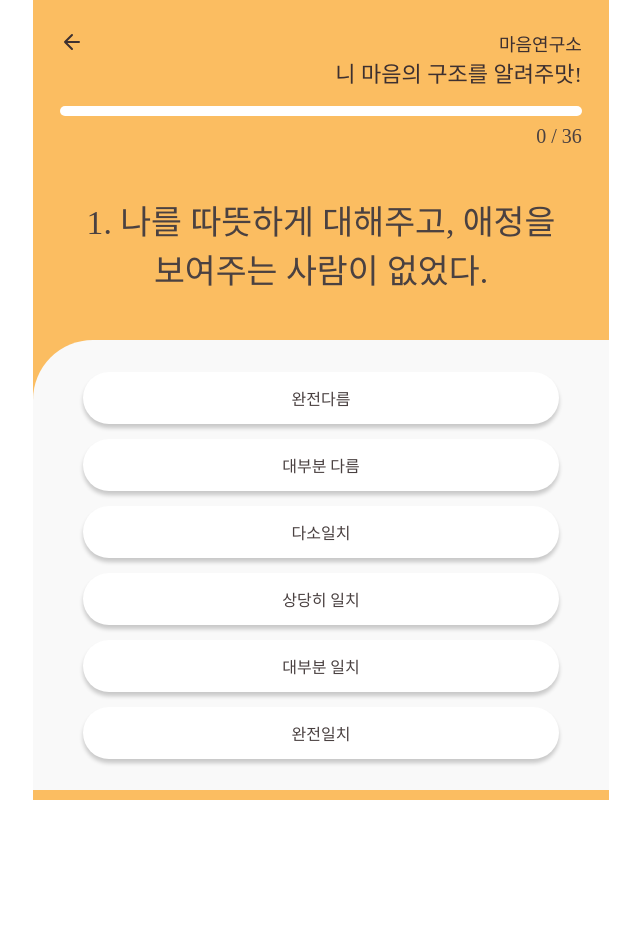
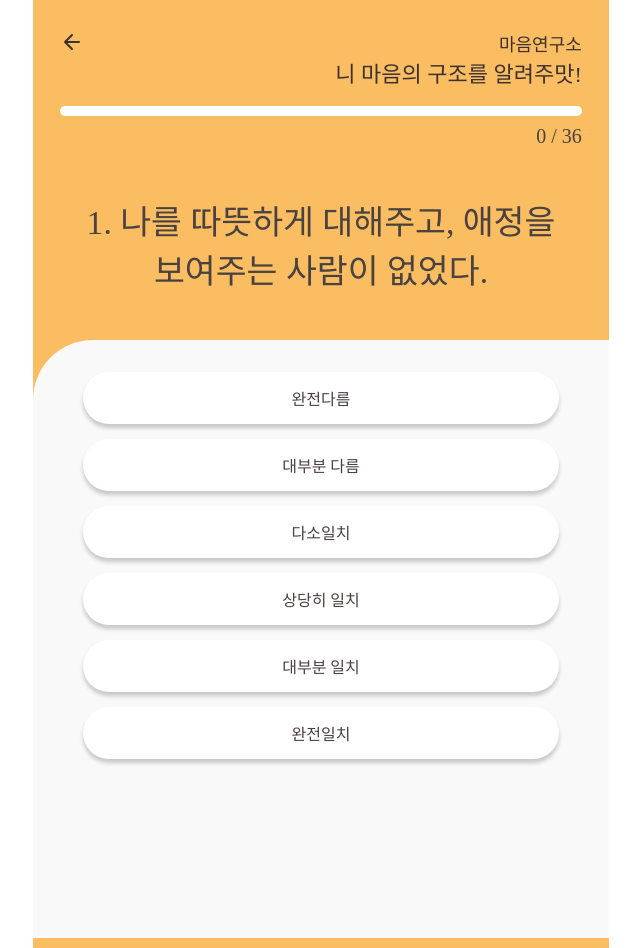
Before and after one commit to vyekahs/mhsq_min, a SvelteKit app: page /survey in a window 1280 px wide. Shown: the whole page, without its empty margins (319-959 px from the left). Before the commit the page ends 800 px from the top, so only its background shows below. Built offline with nearby package versions, Linux system fonts and the light colour scheme; a web font is replaced by a local one.

Commit message:
feat: 높이 조절

```diff
--- a/src/app.html
+++ b/src/app.html
@@ -19,22 +19,10 @@
 				src: url('NotoSansKR-Light.ttf');
 			}
 
-			html {
+			body > div {
 				width: 100%;
 				height: 100%;
-				min-width: 100vw;
 				min-height: 100vh;
-			}
-
-			body {
-				width: 100%;
-				height: 100%;
-				display: flex;
-				justify-content: center;
-				align-items: center;
-			}
-
-			body > div {
 				display: flex;
 				justify-content: center;
 				align-items: center;
@@ -48,6 +36,6 @@
 		</style>
 	</head>
 	<body data-sveltekit-preload-data="hover">
-		<div style="display: contents">%sveltekit.body%</div>
+		<div>%sveltekit.body%</div>
 	</body>
 </html>
--- a/src/component/Funnel/Funnel.svelte
+++ b/src/component/Funnel/Funnel.svelte
@@ -38,6 +38,7 @@
   div {
     width: 100%;
     height: 100%;
+    min-height: 100vh;
     position: relative;
   }
 </style>
--- a/src/component/Transition/Transition.svelte
+++ b/src/component/Transition/Transition.svelte
@@ -16,7 +16,7 @@
     return {
       duration: 400,
       css: (t: number, u: number) => {
-        return `transform: translateX(${offset * u}px);`;
+        return `position: absolute; transform: translateX(${offset * u}px);`;
       },
     };
   }
@@ -33,7 +33,8 @@
     return {
       duration: $disabled ? 0 : 400,
       css: (t: number, u: number) =>
-        `transform: translateX(${-offset * u}px);
+        `position: absolute;
+        transform: translateX(${-offset * u}px);
         left:0; z-index: -1;
         `,
     };
--- a/src/routes/survey/+page.svelte
+++ b/src/routes/survey/+page.svelte
@@ -25,6 +25,10 @@
       selectAnswer: answer.add,
     },
   }));
+
+  onMount(() => {
+    answer.removeAll();
+  });
 </script>
 
 <div class="section">
@@ -52,6 +56,7 @@
   .section {
     width: 100%;
     height: 100%;
+    min-height: 100vh;
     display: flex;
     flex-direction: column;
     align-items: center;
@@ -71,6 +76,10 @@
     display: flex;
     flex-direction: row;
     width: 100%;
+    /* min-height: calc(100% - 9rem); */
+    height: 100%;
+    min-height: 100%;
+    max-height: 100%;
   }
   .question {
     width: 100%;
```
